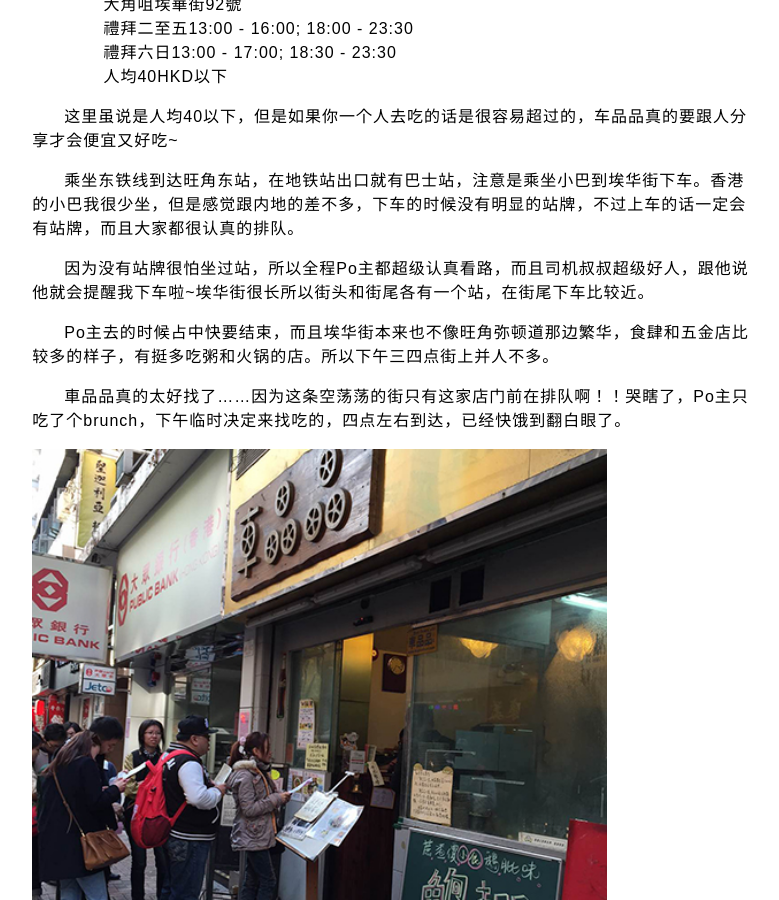
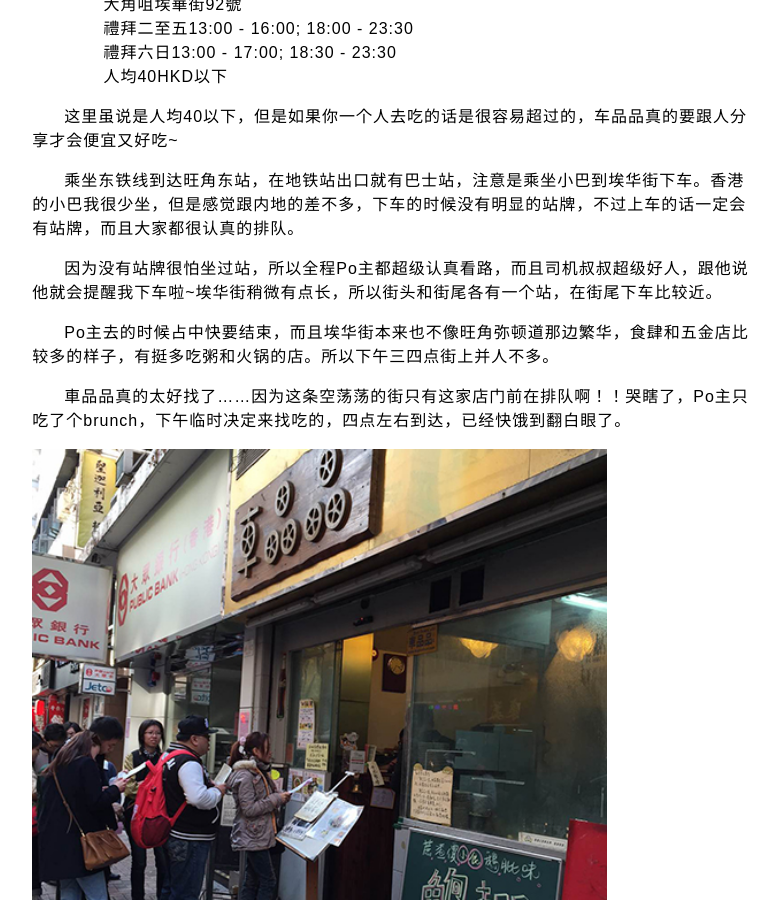
Before and after one commit to kusmour/blog_jekyll, a Jekyll site: the page built from _posts/2015-2-12-mongkok2.md, in a window 1280 px wide and 900 px high, scrolled down 525 px. Shown: the whole window, without its empty margins (357-1136 px from the left). Built offline with Jekyll 4.4.1, drawn with Linux system fonts in a browser that asks for light colours; some web fonts are replaced; comment, search, counter and statistics services are not loaded.

Commit message:
2015-02-12 modified

```diff
--- a/_posts/2015-2-12-mongkok2.md
+++ b/_posts/2015-2-12-mongkok2.md
@@ -26,7 +26,7 @@ title: 旺角·港人美食 Part2
 
 乘坐东铁线到达旺角东站，在地铁站出口就有巴士站，注意是乘坐小巴到埃华街下车。香港的小巴我很少坐，但是感觉跟内地的差不多，下车的时候没有明显的站牌，不过上车的话一定会有站牌，而且大家都很认真的排队。
 
-因为没有站牌很怕坐过站，所以全程Po主都超级认真看路，而且司机叔叔超级好人，跟他说他就会提醒我下车啦~埃华街很长所以街头和街尾各有一个站，在街尾下车比较近。
+因为没有站牌很怕坐过站，所以全程Po主都超级认真看路，而且司机叔叔超级好人，跟他说他就会提醒我下车啦~埃华街稍微有点长，所以街头和街尾各有一个站，在街尾下车比较近。
 
 Po主去的时候占中快要结束，而且埃华街本来也不像旺角弥顿道那边繁华，食肆和五金店比较多的样子，有挺多吃粥和火锅的店。所以下午三四点街上并人不多。
 
```
